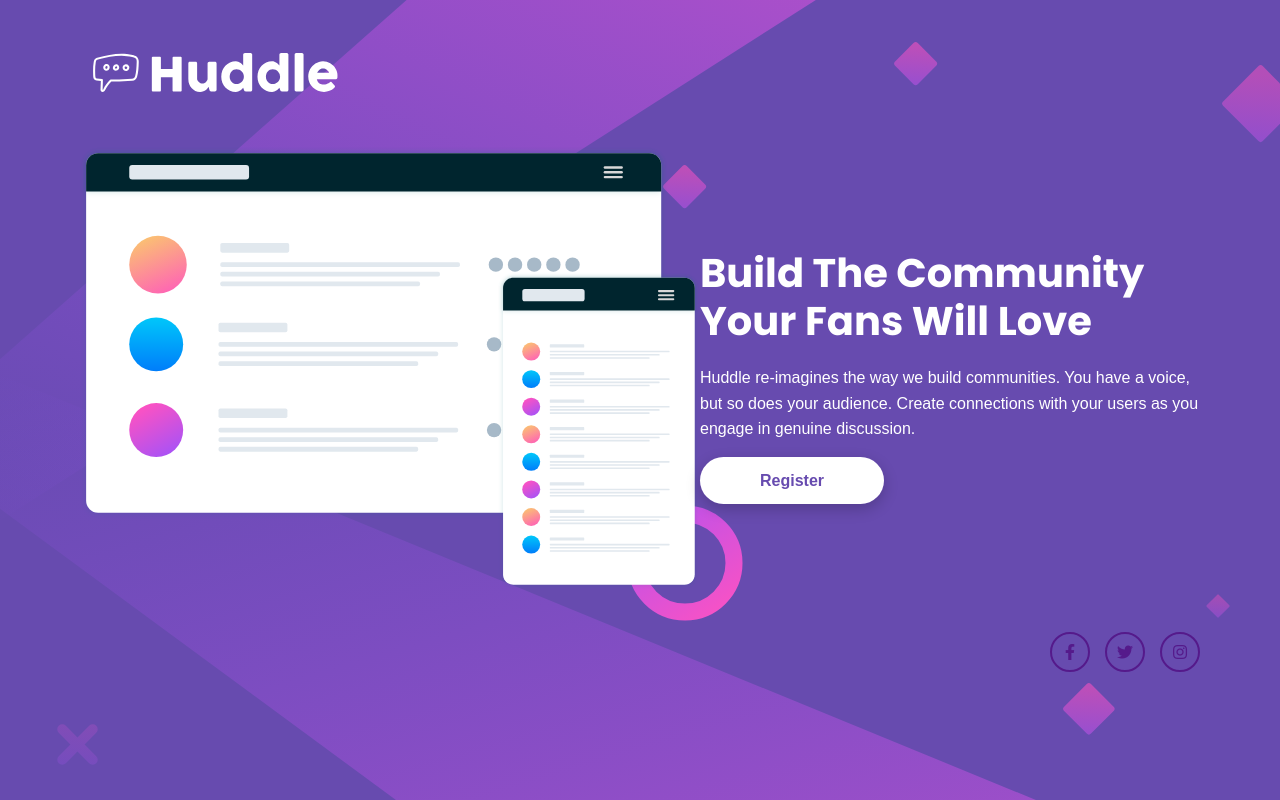
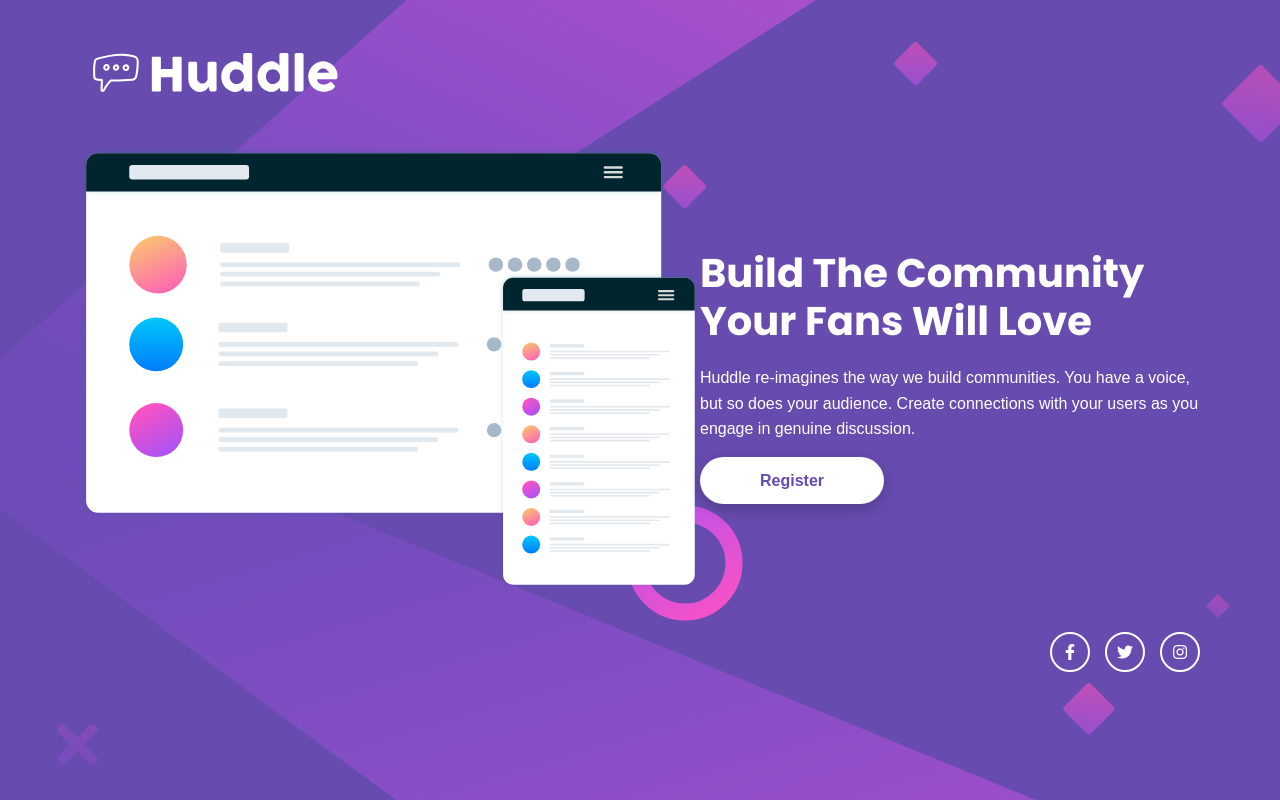
Before and after one commit to mdms399/Huddle-Base, a plain HTML site: page index.html in a window 1280 px wide. Drawn offline with Linux system fonts and the light colour scheme.

Commit message:
correção do CSS

```diff
--- a/index.html
+++ b/index.html
@@ -43,17 +43,17 @@
     <div>
       <ul>
         <li>
-          <a href="">
+          <a href="#">
             <i class="fab fa-facebook-f"></i>
         </a>
         </li>
         <li>
-          <a href="">
+          <a href="#">
             <i class="fab fa-twitter"></i>
           </a>
         </li>
         <li>
-          <a href="">
+          <a href="#">
             <i class="fab fa-instagram"></i>
           </a>
         </li>
--- a/src/css/estilos.css
+++ b/src/css/estilos.css
@@ -87,6 +87,7 @@ body {
     display: inline-flex;
     justify-content: center;
     align-items: center;
+    color: #FFF;
 }
 
 .footer div ul li a:hover {
```
